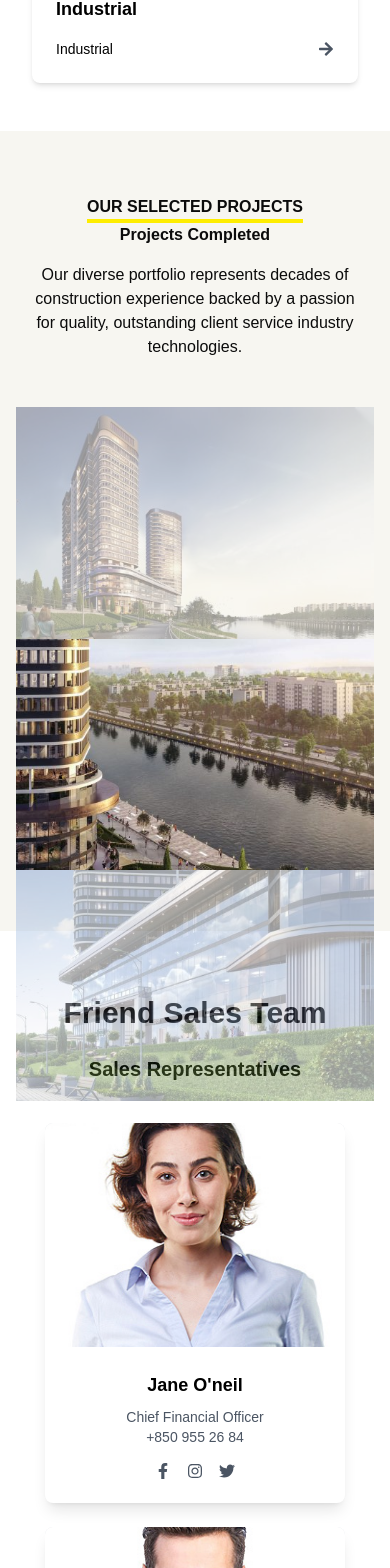
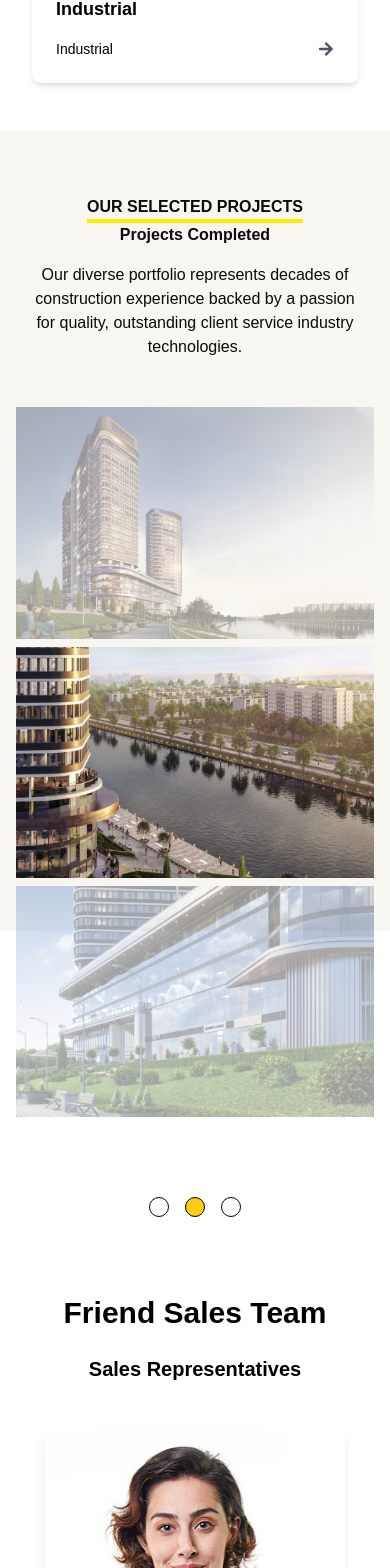
Before and after one commit to Ahmadvoltic/Consto-, a Next.js app: page / in a window 390 px wide. Shown: the part 5312-6880 px from the top of the page. Built offline with nearby package versions, Linux system fonts and the light colour scheme; a web font is replaced by a local one.

Commit message:
Completed project section is make responsive

```diff
--- a/src/app/home/CompletedProject.jsx
+++ b/src/app/home/CompletedProject.jsx
@@ -39,7 +39,7 @@ const CompletedProject = () => {
     // };
 
     return (
-        <div className="py-16 px-4 max-h-[800px] bg-[#f7f6f1]">
+        <div className="py-16 px-4 max-h-[800px] bg-[#f7f6f1] mb-[300px] md:mb-0">
             <Container className='mb-12'>
                 <section className="flex flex-col lg:flex-row justify-between items-center text-[#0b0b0b]">
 
@@ -54,7 +54,7 @@ const CompletedProject = () => {
             </Container>
             <div className="relative">
                 {/* Image Slider */}
-                <div className="sm:block md:flex justify-center gap-4">
+                <div className="sm:block  md:flex justify-center gap-4">
                     {images.map((image, index) => (
                         <div
                             key={index}
@@ -64,7 +64,7 @@ const CompletedProject = () => {
                             <img
                                 src={image.src}
                                 alt={`Project ${index}`}
-                                className="w-full  h-full  object-cover  transition-opacity duration-500"
+                                className="w-full  h-full  object-cover  transition-opacity duration-500 mb-2 md:mb-0"
                             />
                             {index === currentImage && (
                                 <div className="absolute hidden md:block  bottom-[-50px] left-1/2   lg:-bottom-6 lg:left-1/2 transform -translate-x-1/2 bg-[#feed01] text-black text-[10px] lg:text-lg px-1 lg:px-6 py-2 rounded-md  ">
--- a/src/app/home/CountingSection.jsx
+++ b/src/app/home/CountingSection.jsx
@@ -65,7 +65,7 @@ const CountingSection = () => {
   return (
     <div
       ref={countingRef}
-      className="grid grid-cols-1 md:grid-cols-2 lg:grid-cols-4 gap-6 p-10"
+      className="grid grid-cols-1  md:grid-cols-2 lg:grid-cols-4 gap-6 p-10"
     >
       {/* First Card */}
       <CountingCard
--- a/src/app/home/TeamSection.jsx
+++ b/src/app/home/TeamSection.jsx
@@ -142,7 +142,7 @@ const TeamSection = () => {
                         className="group relative bg-white rounded-lg shadow-lg overflow-hidden transition-all duration-300 hover:scale-105 hover:bg-[#feed01] hover:shadow-xl transform-gpu mx-auto w-full max-w-[300px]"
                     >
                         {/* Image */}
-                        <div className="w-full h-56 bg-gray-200 relative">
+                        <div className="w-full min-h-56 bg-gray-200 relative">
                             <img
                                 src={member.image}
                                 alt={member.name}
--- a/src/components/Navbar.jsx
+++ b/src/components/Navbar.jsx
@@ -157,7 +157,7 @@ const Navbar = () => {
 
                     {/* Menu Icon - Visible Only on Small Screens */}
                     <div className="block mr-8 lg:hidden cursor-pointer" onClick={toggleMenu}>
-                        <span className="text-white text-3xl">{isOpen ? '✖' : '☰'}</span>
+                        <span className="text-white text-3xl">{isOpen ? '' : '☰'}</span>
                     </div>
 
                     {/* Sales Specialist Button */}
@@ -171,10 +171,10 @@ const Navbar = () => {
             {isOpen && (
                 <div className="absolute top-0 left-0 w-full h-full  bg-[#232222] bg-opacity-70 z-50">
                     <div className="bg-[#232222] p-6 w-3/4 h-full text-white">
-                        <div className="flex justify-between items-center">
+                        <div className="flex justify-around items-center">
                             <img src='/logo.png' className='h-[40px] mt-2' alt="logo" />
-                            <div onClick={toggleMenu} className="cursor-pointer text-white text-2xl">
-                                <span>✖</span>
+                            <div onClick={toggleMenu} className="cursor-pointer text-white text-2xl mx-5 mt-3">
+                               <span> ✖</span>
                             </div>
                         </div>
                         <ul className="mt-8 space-y-4 text-lg font-semibold">
```
